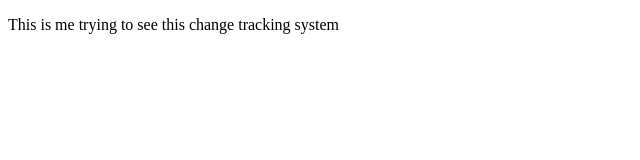
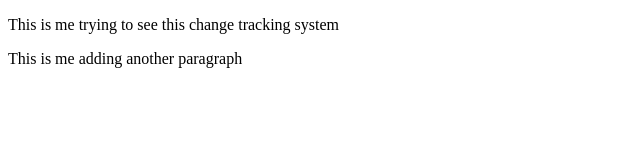
Before and after one commit to myskam7/testinggithub, a plain HTML site: page changestest.html in a window 1280 px wide. Shown: the whole page, without its empty margins (0-640 px from the left). Drawn offline with Linux system fonts and the light colour scheme.

Commit message:
added paragraph

```diff
--- a/changestest.html
+++ b/changestest.html
@@ -8,5 +8,6 @@
 </head>
 <body>
     <p class="held">This is me trying to see this change tracking system</p>
+    <p> This is me adding another paragraph</p>
 </body>
 </html>
```
